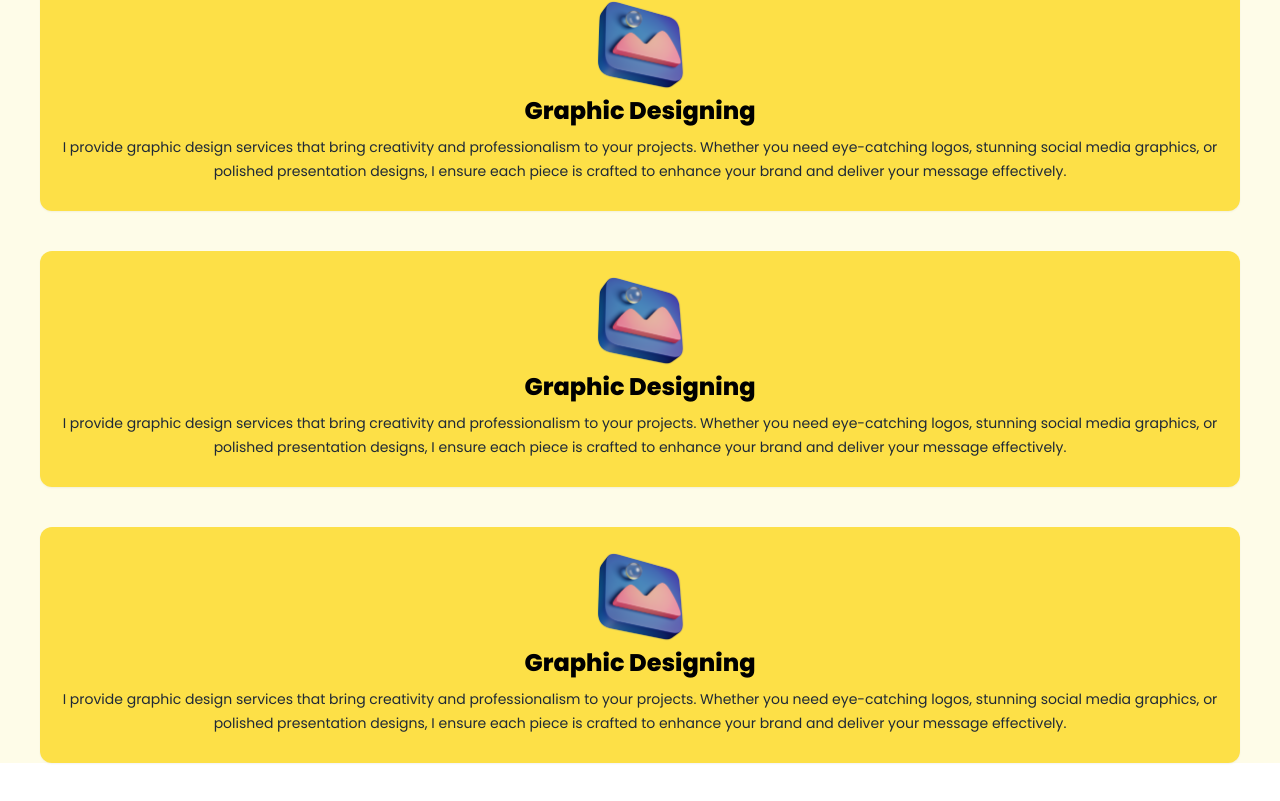
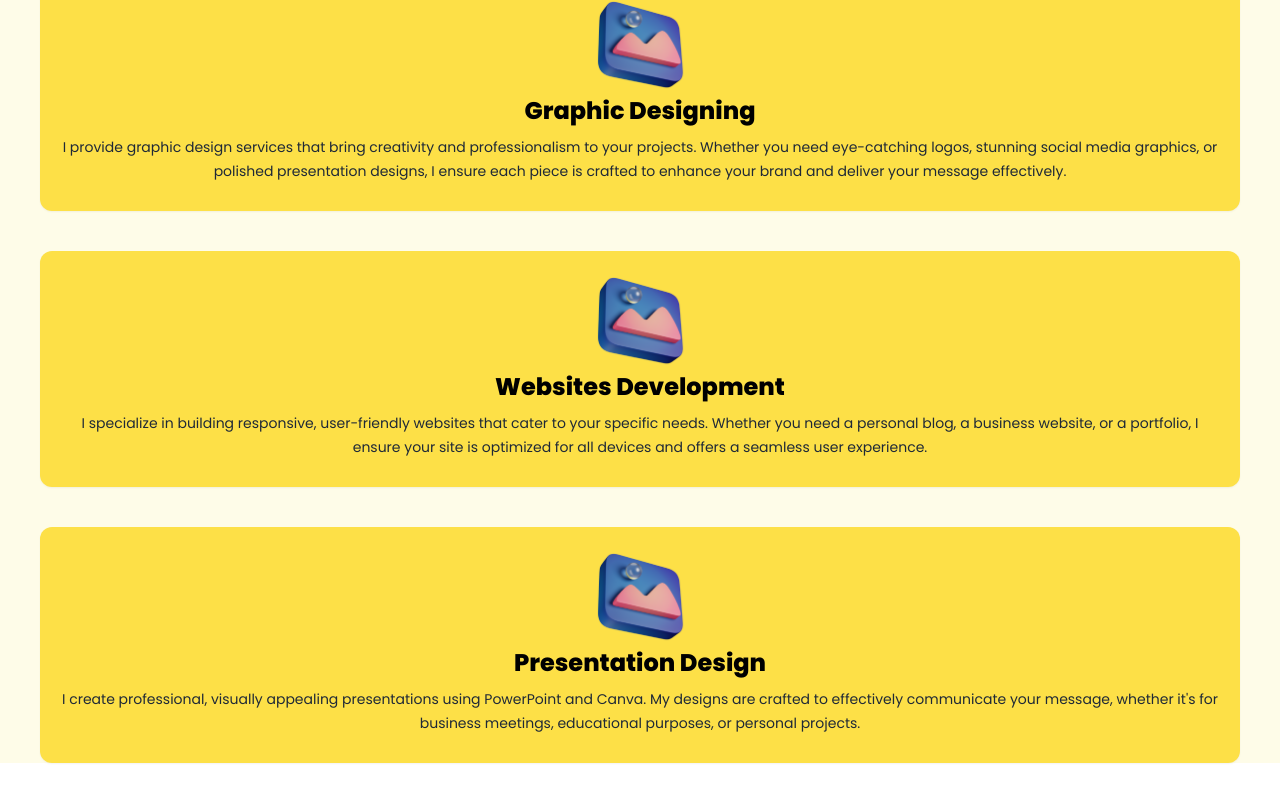
Before and after one commit to yenuliobapitiya/portfolio_website, a Next.js app: page / in a window 1280 px wide. Shown: the part 1129-1930 px from the top of the page. Built offline with nearby package versions, Linux system fonts and the light colour scheme.

Commit message:
done, without animations and backend

```diff
--- a/pages/index.tsx
+++ b/pages/index.tsx
@@ -101,18 +101,18 @@ export default function Home() {
             {/* card */}
             <div className="bg-yellow-300 text-center shadow-sm p-5 rounded-xl my-10 ">
               <Image src={graphicDesign} alt="design image" width={100} height={100} className="inline"/>
-              <h2 className="text-2xl font-bold ">Graphic Designing</h2>
-              <p className="text-sm py-2 text-gray-800 leading-6">I provide graphic design services that bring creativity and professionalism to your projects.
-                 Whether you need eye-catching logos, stunning social media graphics, or polished presentation designs,
-                 I ensure each piece is crafted to enhance your brand and deliver your message effectively.</p>
+              <h2 className="text-2xl font-bold ">Websites Development</h2>
+              <p className="text-sm py-2 text-gray-800 leading-6">I specialize in building responsive, user-friendly websites
+                that cater to your specific needs. Whether you need a personal blog, a business website, or a portfolio,
+                 I ensure your site is optimized for all devices and offers a seamless user experience.</p>
             </div>
             {/* card */}
             <div className="bg-yellow-300 text-center shadow-sm p-5 rounded-xl my-10 ">
               <Image src={graphicDesign} alt="design image" width={100} height={100} className="inline"/>
-              <h2 className="text-2xl font-bold ">Graphic Designing</h2>
-              <p className="text-sm py-2 text-gray-800 leading-6">I provide graphic design services that bring creativity and professionalism to your projects.
-                 Whether you need eye-catching logos, stunning social media graphics, or polished presentation designs,
-                 I ensure each piece is crafted to enhance your brand and deliver your message effectively.</p>
+              <h2 className="text-2xl font-bold ">Presentation Design</h2>
+              <p className="text-sm py-2 text-gray-800 leading-6">I create professional, visually appealing presentations
+                 using PowerPoint and Canva. My designs are crafted to effectively communicate your message, whether it's for
+                 business meetings, educational purposes, or personal projects.</p>
             </div>
           </div>
         </section>
```
